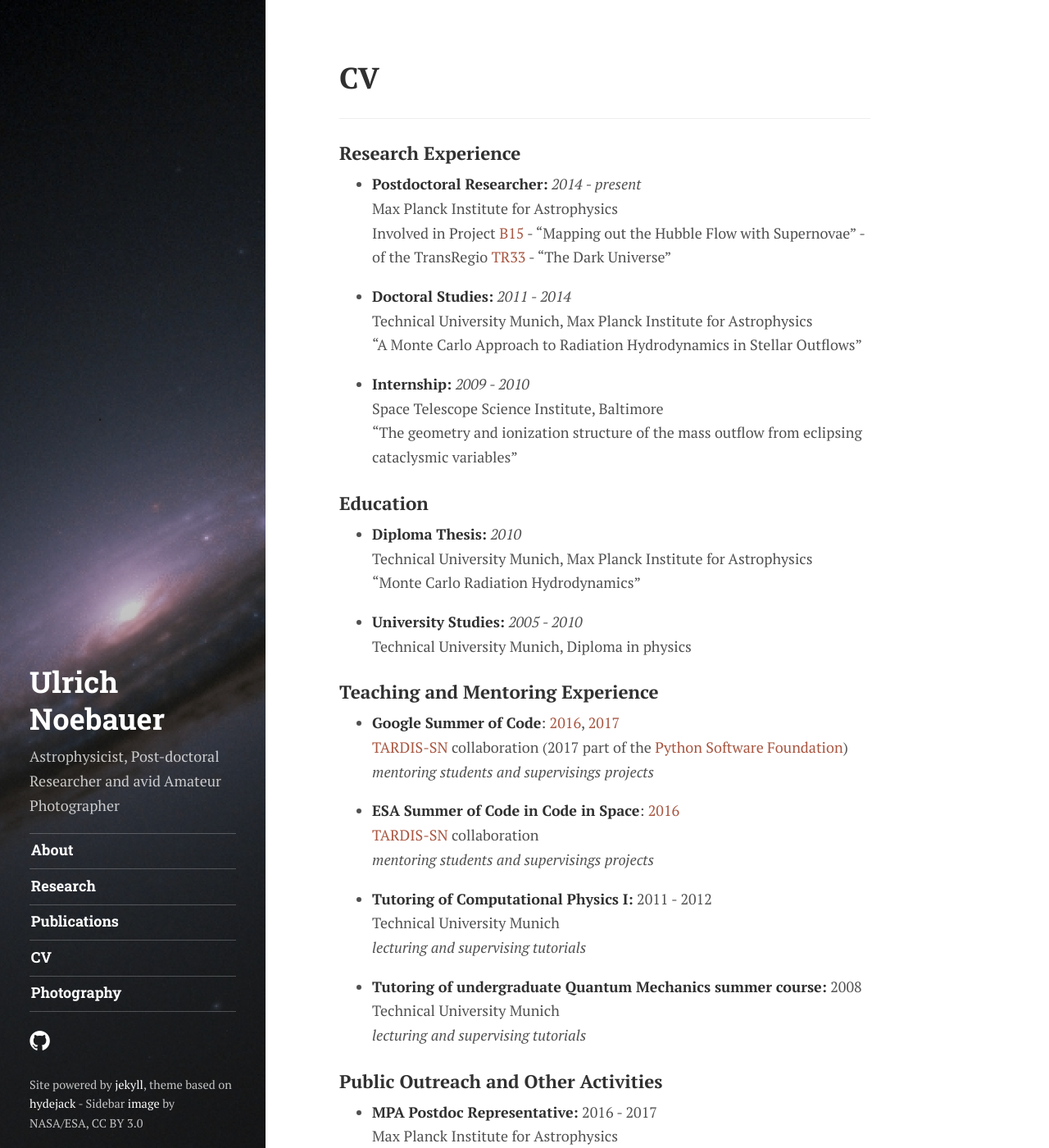
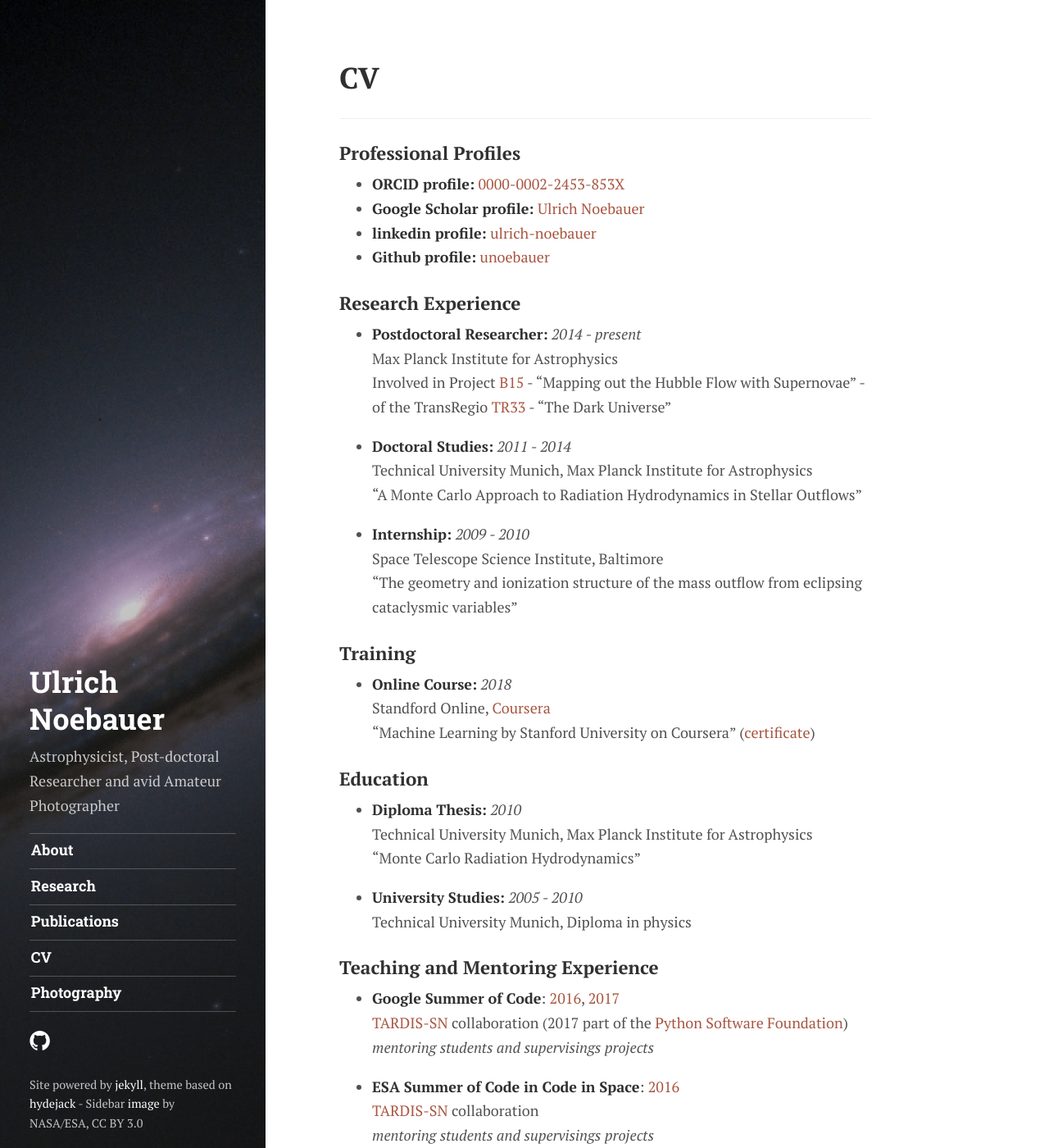
Before and after one commit to unoebauer/unoebauer.github.io, a Jekyll site: the page built from cv/index.md, in a window 1280 px wide and 1400 px high. Shown: the whole window at 82% size. Built offline with Jekyll 4.4.1, drawn with Linux system fonts in a browser that asks for light colours; some web fonts are replaced.

Commit message:
Update CV
* add profiles (scholar, ORCID, github, linkedin)
* add Machine Learning certificate

```diff
--- a/cv/index.md
+++ b/cv/index.md
@@ -3,6 +3,13 @@ layout: page
 title: CV
 permalink: /cv/
 ---
+
+### Professional Profiles
+
+  * __ORCID profile:__ [0000-0002-2453-853X][myorcid]
+  * __Google Scholar profile:__ [Ulrich Noebauer][myscholar]
+  * __linkedin profile:__ [ulrich-noebauer][mylinkedin]
+  * __Github profile:__ [unoebauer][mygithub]
 
 ### Research Experience
 
@@ -17,6 +24,12 @@ permalink: /cv/
   * __Internship:__ _2009 - 2010_
    Space Telescope Science Institute, Baltimore
    "The geometry and ionization structure of the mass outflow from eclipsing cataclysmic variables"
+
+### Training
+
+  * __Online Course:__ _2018_
+    Standford Online, [Coursera][courseralink]
+    "Machine Learning by Stanford University on Coursera" ([certificate][courseracertificate])
 
 ### Education
 
```
Also changed, not shown: other parts of cv/index.md (+6 -0 lines).
